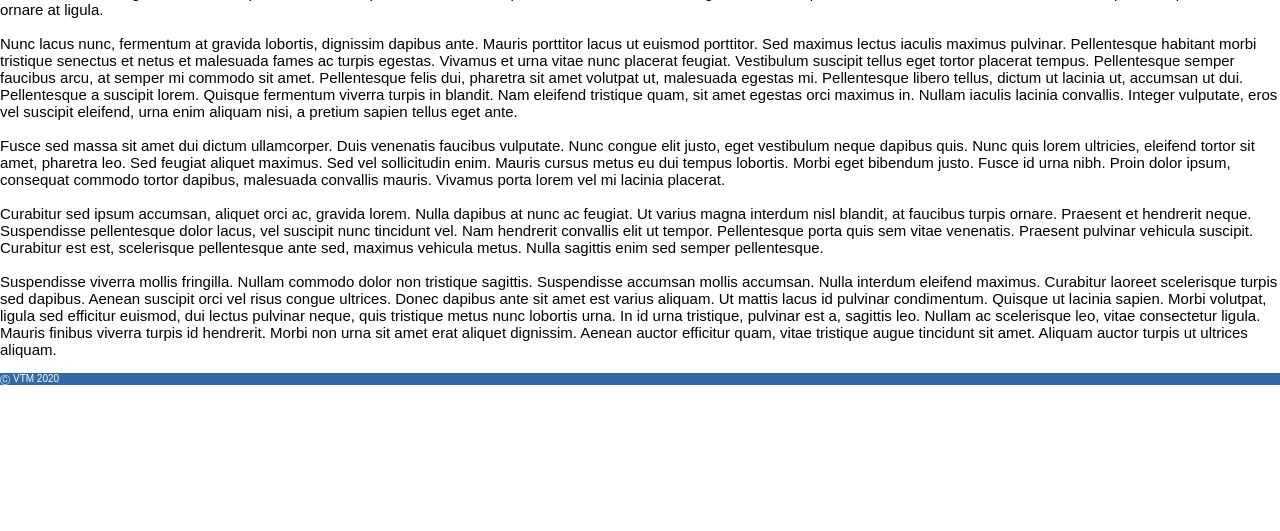
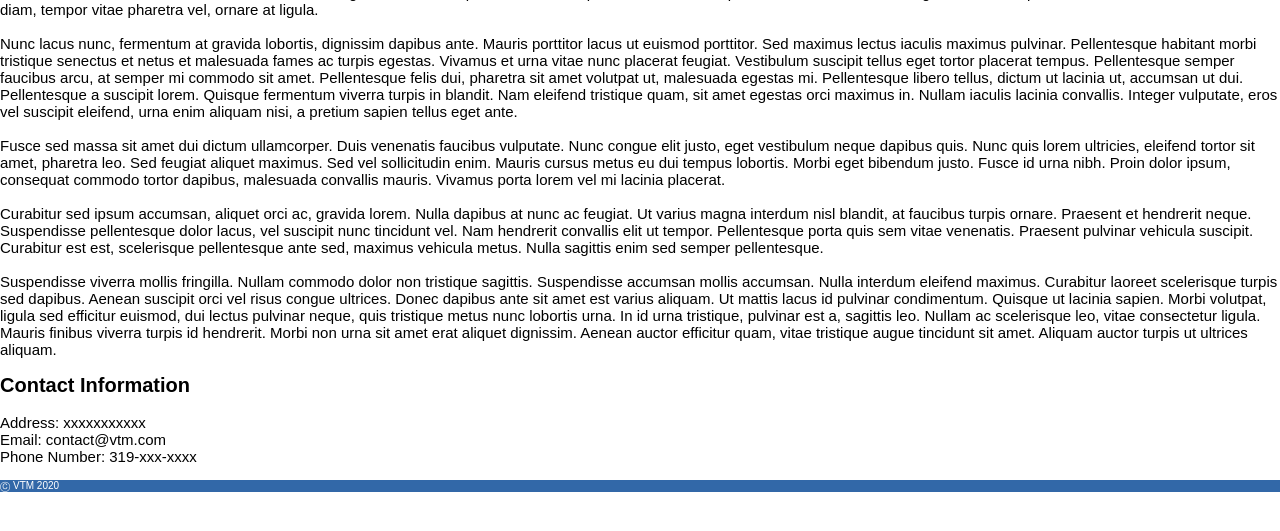
Before and after one commit to yuqing-luo/vtm_site, a Flask app: page /about in a window 1280 px wide. Shown: the part 233-764 px from the top of the page. Run offline with Flask 2, Linux system fonts and the light colour scheme; some libraries are stand-ins or nearby versions.

Commit message:
make some minor changes

```diff
--- a/static/css/stylesheet.css
+++ b/static/css/stylesheet.css
@@ -45,11 +45,11 @@ header h1{
     text-decoration: none;
 }
 
-.footer {
+.sitefooter {
     background-color:#3268a8;
 }
 
-.footer p {
+.sitefooter p {
     color: white;
     font-family: sans-serif;
     font-size: 10px;
@@ -69,10 +69,6 @@ div.home p {
     font-size: 15px;
 }
 
-.service {
-    float: center;
-}
-
 /* about.html */
 
 .president {
@@ -82,6 +78,10 @@ div.home p {
 
 div.about h1 {
     font-size: 25px;
+}
+
+div.about h2 {
+    font-size: 20px;
 }
 
 div.about p {
--- a/templates/about.html
+++ b/templates/about.html
@@ -8,7 +8,7 @@
 <div class ="about">
     <h1>About Us</h1>
 
-    <a href="https://placeholder.com"><img class="president" src="https://via.placeholder.com/200x250/?text=company president"></a>
+    <a href="https://placeholder.com"><img class="president" src="https://via.placeholder.com/200x250/?text=company president" alt="president"></a>
 
     <p>
         Lorem ipsum dolor sit amet, consectetur adipiscing elit. Pellentesque pharetra sed sem eget rutrum.
@@ -45,6 +45,16 @@
         Aenean auctor efficitur quam, vitae tristique augue tincidunt sit amet. Aliquam auctor turpis ut ultrices aliquam.
     </p>
 
+    <h2>Contact Information</h2>
+
+    <p>
+        Address: xxxxxxxxxxx
+        <br>
+        Email: contact@vtm.com
+        <br>
+        Phone Number: 319-xxx-xxxx
+    </p>
+
 </div>
 
 {% endblock %}
--- a/templates/base.html
+++ b/templates/base.html
@@ -4,7 +4,7 @@
     <meta charset="UTF-8">
     <meta name="viewport" content="width=device-width, initial-scale=1.0">
     <title>{% block title %} {% endblock%}</title>
-    <link rel="stylesheet" href="{{ url_for('static', filename='css/stylesheet.css') }}">
+    <link rel="stylesheet" type="text/css" href="{{ url_for('static', filename='css/stylesheet.css') }}">
 </head>
 <body>
     <header>
@@ -24,7 +24,7 @@
     </div>
 </body>
 
-<footer class="footer">
+<footer class="sitefooter">
     <p>Ⓒ VTM 2020</p>
 </footer>
 
--- a/templates/index.html
+++ b/templates/index.html
@@ -19,7 +19,7 @@
     </p>
 
     <h2>Service Area</h2>
-    <a href="https://placeholder.com"><img class="service" src="https://via.placeholder.com/250x200/?text=service area"></a>
+    <a href="https://placeholder.com"><img class="service" src="https://via.placeholder.com/250x200/?text=service area" alt="service area"></a>
     <p>
         Fusce sed massa sit amet dui dictum ullamcorper. Duis venenatis faucibus vulputate. Nunc congue elit justo, eget vestibulum neque dapibus quis.
         Nunc quis lorem ultricies, eleifend tortor sit amet, pharetra leo. Sed feugiat aliquet maximus. Sed vel sollicitudin enim.
```
